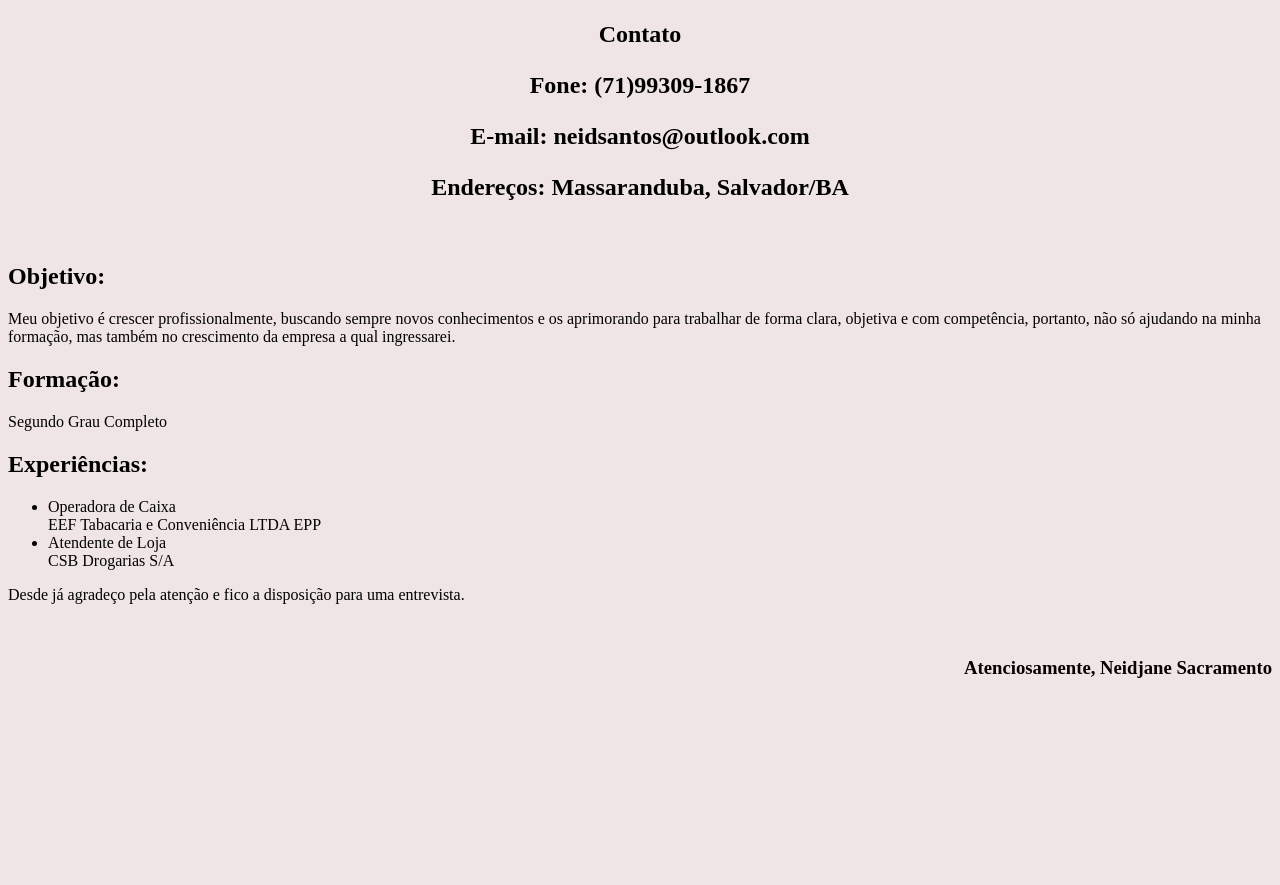
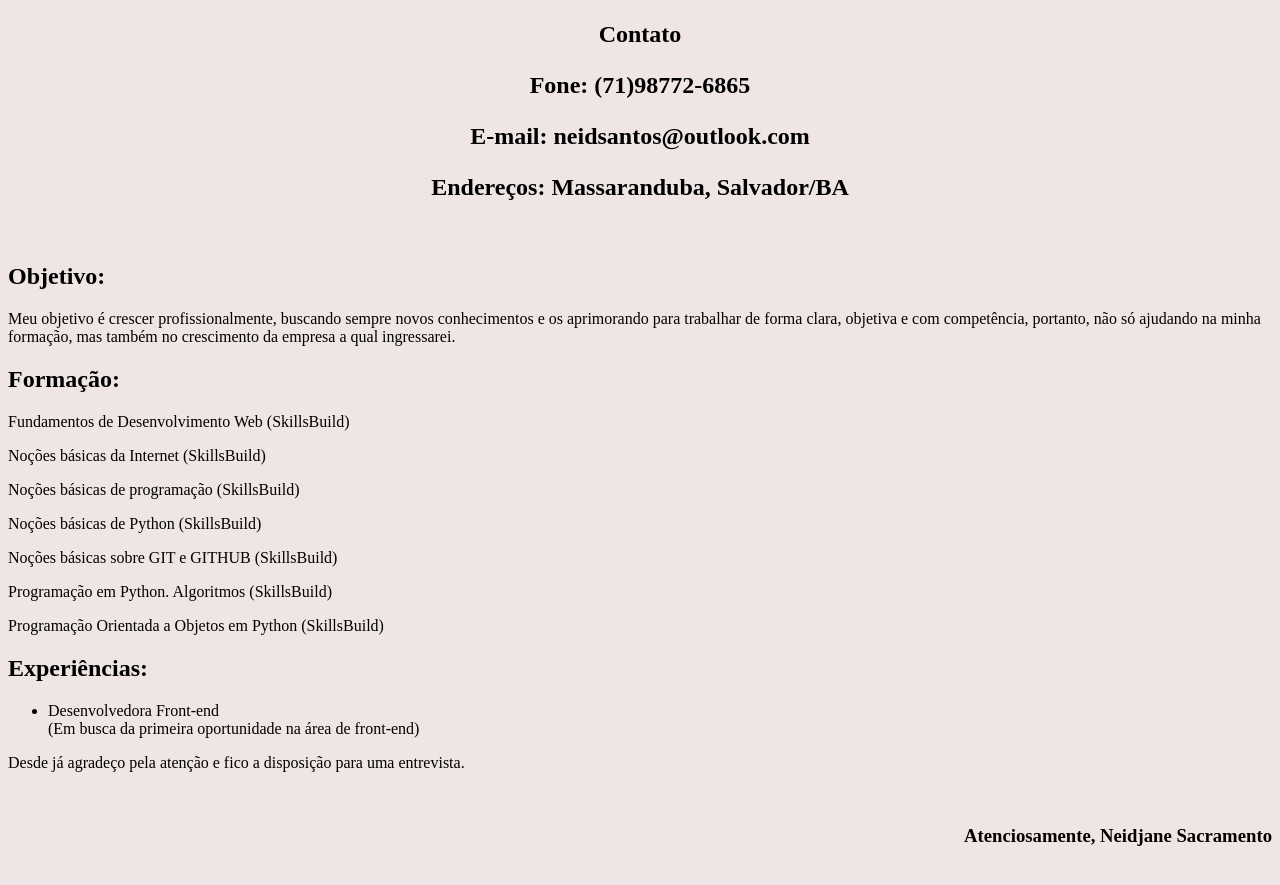
Before and after one commit to SacramentoSS/Curriculo, a plain HTML site: page index.html in a window 1280 px wide. Shown: the part 61-946 px from the top of the page. Before the commit the page ends 802 px from the top, so only its background shows below. Drawn offline with Linux system fonts and the light colour scheme.

Commit message:
Update index.html

```diff
--- a/index.html
+++ b/index.html
@@ -10,7 +10,7 @@
       <h2>
         <center>
 <p> Contato </p>
-<p> Fone: (71)99309-1867 </p>
+<p> Fone: (71)98772-6865 </p>
 <p> E-mail: neidsantos@outlook.com </p>
 <p> Endereços: Massaranduba, Salvador/BA</p>
       </h2>
@@ -24,18 +24,24 @@
     competência, portanto, não só ajudando na minha formação, mas também no
     crescimento da empresa a qual ingressarei.</p>
 
-    <h2>Formação:</h2> Segundo Grau Completo
+    <h2>Formação:</h2>
+
+   <p>Fundamentos de Desenvolvimento Web (SkillsBuild)</p>
+   <p>Noções básicas da Internet (SkillsBuild)</p>
+   <p>Noções básicas de programação (SkillsBuild)</p>
+   <p>Noções básicas de Python (SkillsBuild)</p>
+   <p>Noções básicas sobre GIT e GITHUB (SkillsBuild)</p>
+   <p>Programação em Python. Algoritmos (SkillsBuild)</p>
+   <p>Programação Orientada a Objetos em Python (SkillsBuild)</p>
 
     <h2>Experiências:</h2>
 
         <ul>
-            <li> Operadora de Caixa
-                 <br>EEF Tabacaria e Conveniência LTDA EPP</br>
+            <li> Desenvolvedora Front-end
+                 <br>(Em busca da primeira oportunidade na área de front-end)</br>
                                                        </li>
 
-            <li>  Atendente de Loja
-                  <br>CSB Drogarias S/A</br>
-                                         </li>
+
         </ul>
 
 <p> Desde já agradeço pela atenção e fico a disposição para uma entrevista.</p>
@@ -44,5 +50,6 @@
     Neidjane Sacramento</h3></div>
 <br>
 <br>
+
 </body>
 </html>
```
